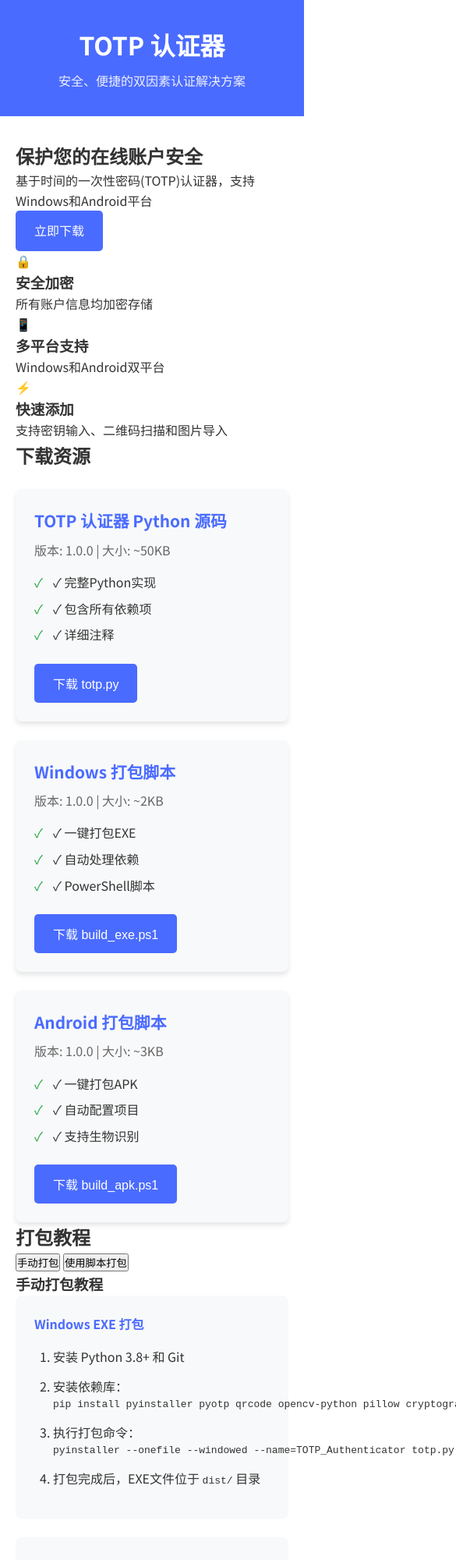
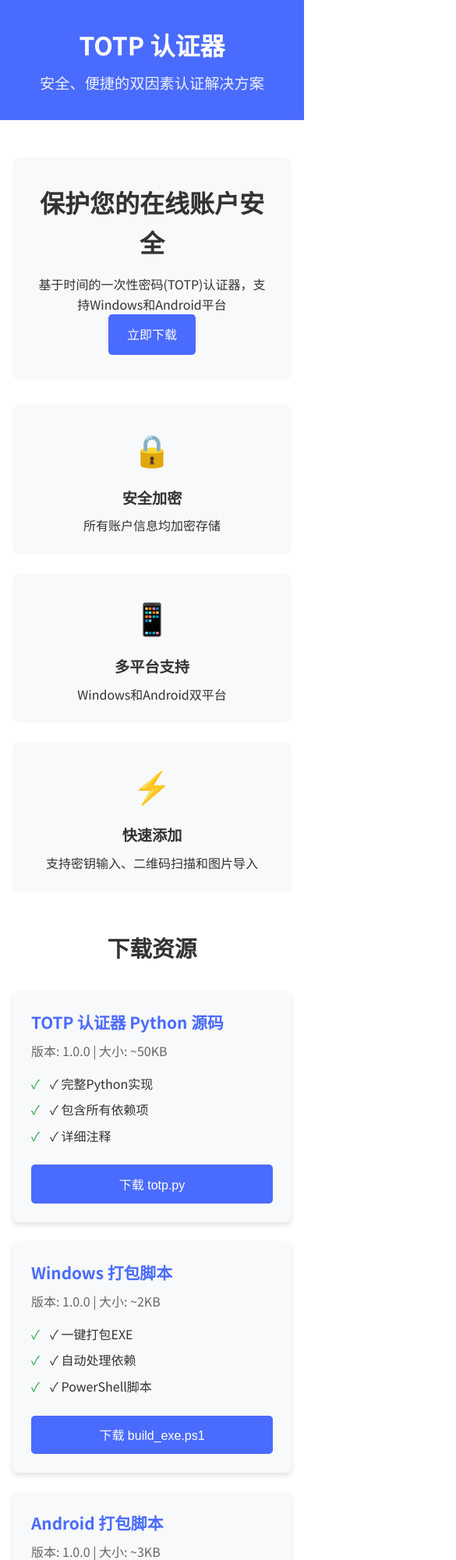
Before and after one commit to yhj2014/totp-website, a plain HTML site: page index.html in a window 390 px wide. Shown: the top 2000 px of the page at 78% size, 585 px wide, since content can reach past the window. Drawn offline with Linux system fonts and the light colour scheme.

Commit message:
Update style.css

```diff
--- a/style.css
+++ b/style.css
@@ -1,4 +1,4 @@
-/* style.css */
+/* style.css - 完整重写版 */
 :root {
   --primary-color: #4a6bff;
   --primary-dark: #3a56cc;
@@ -8,9 +8,12 @@
   --bg-color: #fff;
   --border-color: #e1e4e8;
   --success-color: #28a745;
+  --warning-color: #ffc107;
   --shadow: 0 4px 6px rgba(0, 0, 0, 0.1);
+  --section-gap: 3rem;
 }
 
+/* 基础样式 */
 * {
   margin: 0;
   padding: 0;
@@ -22,21 +25,23 @@ body {
   line-height: 1.6;
   color: var(--text-color);
   background-color: var(--bg-color);
+  padding-bottom: 2rem;
 }
 
 .container {
   width: 100%;
   max-width: 1200px;
   margin: 0 auto;
-    padding: 0 20px;
+  padding: 0 1.5rem;
 }
 
+/* 头部样式 */
 .header {
   background-color: var(--primary-color);
   color: white;
-    padding: 2rem 0;
+  padding: 3rem 0;
   text-align: center;
-    margin-bottom: 2rem;
+  margin-bottom: var(--section-gap);
 }
 
 .header h1 {
@@ -50,32 +55,69 @@ body {
   opacity: 0.9;
 }
 
-.btn {
-    display: inline-block;
-    background-color: var(--primary-color);
-    color: white;
-    padding: 0.8rem 1.5rem;
-    border-radius: 5px;
-    text-decoration: none;
-    font-weight: 500;
-    transition: all 0.3s ease;
-    border: none;
-    cursor: pointer;
-    font-size: 1rem;
+/* 主内容区 */
+.hero {
+  display: flex;
+  flex-direction: column;
+  gap: 2rem;
+  margin-bottom: var(--section-gap);
 }
 
-.btn:hover {
-    background-color: var(--primary-dark);
-    transform: translateY(-2px);
-    box-shadow: var(--shadow);
+.hero-content {
+  text-align: center;
+  padding: 2rem;
+  background-color: var(--secondary-color);
+  border-radius: 8px;
 }
 
-/* 新增下载网格布局 */
+.hero-content h2 {
+  font-size: 2rem;
+  margin-bottom: 1rem;
+}
+
+.hero-features {
+  display: grid;
+  grid-template-columns: repeat(auto-fit, minmax(250px, 1fr));
+  gap: 1.5rem;
+}
+
+.feature {
+  text-align: center;
+  padding: 1.5rem;
+  background-color: var(--secondary-color);
+  border-radius: 8px;
+  transition: transform 0.3s ease;
+}
+
+.feature:hover {
+  transform: translateY(-5px);
+}
+
+.feature-icon {
+  font-size: 2.5rem;
+  margin-bottom: 1rem;
+}
+
+.feature h3 {
+  margin-bottom: 0.5rem;
+  font-size: 1.2rem;
+}
+
+/* 下载区域 */
+.download-section {
+  margin-bottom: var(--section-gap);
+}
+
+.download-section h2 {
+  text-align: center;
+  margin-bottom: 2rem;
+  font-size: 1.8rem;
+}
+
 .download-grid {
   display: grid;
   grid-template-columns: repeat(auto-fit, minmax(300px, 1fr));
   gap: 1.5rem;
-    margin-top: 1.5rem;
 }
 
 .download-card {
@@ -120,55 +162,209 @@ body {
   color: var(--success-color);
 }
 
+/* 按钮样式 */
+.btn {
+  display: inline-block;
+  background-color: var(--primary-color);
+  color: white;
+  padding: 0.8rem 1.5rem;
+  border-radius: 5px;
+  text-decoration: none;
+  font-weight: 500;
+  transition: all 0.3s ease;
+  border: none;
+  cursor: pointer;
+  font-size: 1rem;
+  text-align: center;
+}
+
+.btn:hover {
+  background-color: var(--primary-dark);
+  transform: translateY(-2px);
+  box-shadow: var(--shadow);
+}
+
 .download-btn {
   align-self: flex-start;
   margin-top: 1rem;
+  width: 100%;
+}
+
+/* 打包教程区域 */
+.build-section {
+  margin-bottom: var(--section-gap);
+}
+
+.build-section h2 {
+  text-align: center;
+  margin-bottom: 2rem;
+  font-size: 1.8rem;
+}
+
+.tabs {
+  display: flex;
+  border-bottom: 1px solid var(--border-color);
+  margin-bottom: 1.5rem;
+}
+
+.tab-btn {
+  padding: 0.8rem 1.5rem;
+  background: none;
+  border: none;
+  cursor: pointer;
+  font-size: 1rem;
+  font-weight: 500;
+  color: var(--text-light);
+  position: relative;
+}
+
+.tab-btn.active {
+  color: var(--primary-color);
+}
+
+.tab-btn.active::after {
+  content: "";
+  position: absolute;
+  bottom: -1px;
+  left: 0;
+  width: 100%;
+  height: 2px;
+  background-color: var(--primary-color);
+}
+
+.tab-content {
+  display: none;
+  padding: 1.5rem;
+  background-color: var(--secondary-color);
+  border-radius: 8px;
+}
+
+.tab-content.active {
+  display: block;
 }
 
 .build-method {
-    background-color: var(--secondary-color);
-    padding: 1.5rem;
-    border-radius: 8px;
-    margin-bottom: 1.5rem;
+  margin-bottom: 2rem;
 }
 
 .build-method h4 {
   color: var(--primary-color);
   margin-bottom: 1rem;
+  font-size: 1.2rem;
 }
 
 .build-method ol {
-    padding-left: 1.5rem;
+  padding-left: 1.8rem;
 }
 
 .build-method ol li {
   margin-bottom: 0.8rem;
 }
 
+.build-method pre {
+  background-color: #f5f5f5;
+  padding: 1rem;
+  border-radius: 5px;
+  overflow-x: auto;
+  margin: 1rem 0;
+  font-family: 'Courier New', Courier, monospace;
+  font-size: 0.9rem;
+}
+
+.build-method code {
+  font-family: 'Courier New', Courier, monospace;
+  background-color: #f5f5f5;
+  padding: 0.2rem 0.4rem;
+  border-radius: 3px;
+  font-size: 0.9rem;
+}
+
 .note {
   padding: 1rem;
   background-color: #fff3cd;
-    border-left: 4px solid #ffc107;
+  border-left: 4px solid var(--warning-color);
   margin-top: 1rem;
   border-radius: 4px;
 }
 
-/* 原有样式保持不变... */
+/* 功能特性区域 */
+.features-section {
+  margin-bottom: var(--section-gap);
+}
 
-@media (max-width: 768px) {
-    .download-grid {
-        grid-template-columns: 1fr;
+.features-section h2 {
+  text-align: center;
+  margin-bottom: 2rem;
+  font-size: 1.8rem;
 }
 
 .features-grid {
-        grid-template-columns: 1fr;
+  display: grid;
+  grid-template-columns: repeat(auto-fit, minmax(300px, 1fr));
+  gap: 1.5rem;
+}
+
+.feature-card {
+  padding: 1.5rem;
+  background-color: var(--secondary-color);
+  border-radius: 8px;
+  transition: transform 0.3s ease;
+}
+
+.feature-card:hover {
+  transform: translateY(-5px);
+}
+
+.feature-card h3 {
+  margin-bottom: 0.5rem;
+  font-size: 1.2rem;
+  color: var(--primary-color);
+}
+
+/* 页脚样式 */
+.footer {
+  text-align: center;
+  padding: 2rem 0;
+  background-color: var(--secondary-color);
+  margin-top: 3rem;
+}
+
+.footer p {
+  margin-bottom: 0.5rem;
+  color: var(--text-light);
+}
+
+.footer a {
+  color: var(--primary-color);
+  text-decoration: none;
+}
+
+.footer a:hover {
+  text-decoration: underline;
+}
+
+/* 响应式设计 */
+@media (max-width: 768px) {
+  .header {
+    padding: 2rem 0;
   }
 
   .header h1 {
     font-size: 2rem;
   }
 
-    .header p {
-        font-size: 1rem;
+  .download-grid,
+  .features-grid,
+  .hero-features {
+    grid-template-columns: 1fr;
+  }
+
+  .container {
+    padding: 0 1rem;
+  }
+
+  .tab-btn {
+    padding: 0.6rem 1rem;
+    font-size: 0.9rem;
   }
 }
```
Lines whose indentation alone changed are shown as unchanged.
